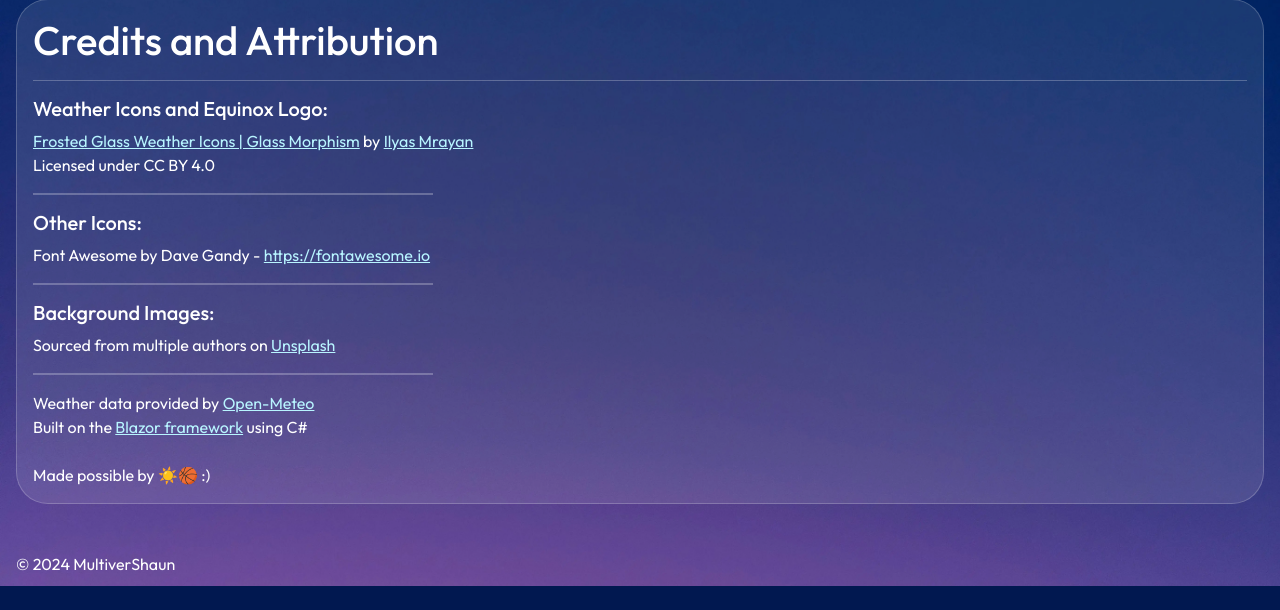
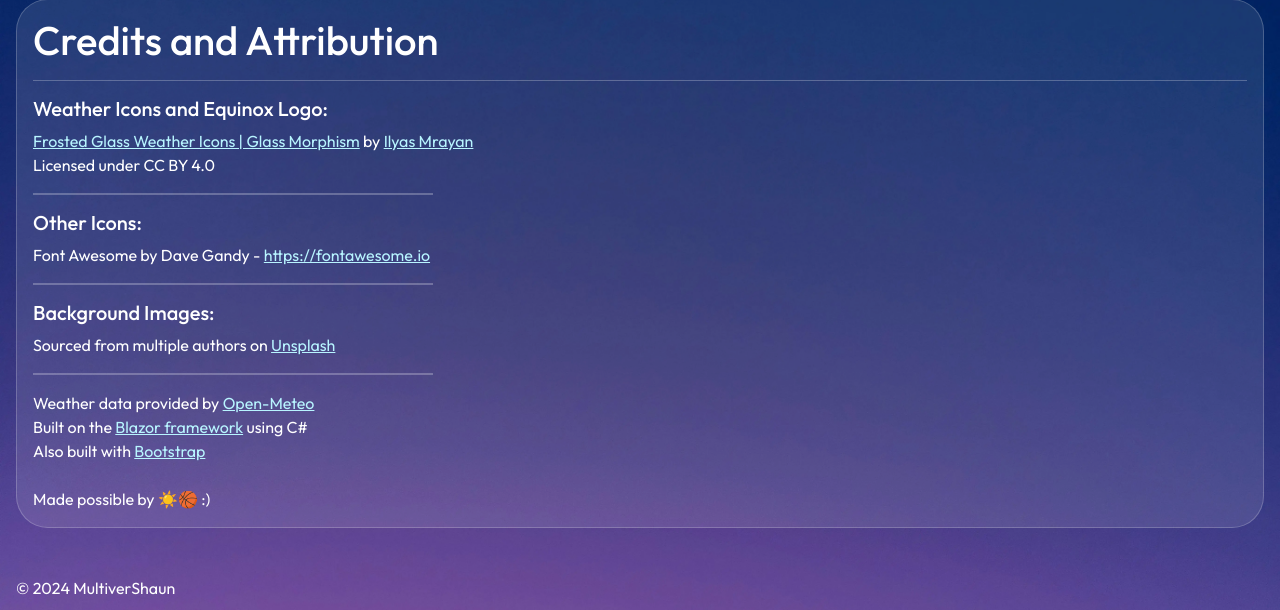
Before and after one commit to MultiverShaun/EquinoxWeather, an ASP.NET Core app: page /about in a window 1280 px wide. Shown: the part 438-1048 px from the top of the page. Before the commit the page ends 1024 px from the top, so only its background shows below. Run offline with ASP.NET Core 8, Linux system fonts and the light colour scheme; style sheets or scripts are compiled from the project's sources.

Commit message:
Add bootstrap to credits

```diff
--- a/EquinoxWeather/Pages/About.razor
+++ b/EquinoxWeather/Pages/About.razor
@@ -65,6 +65,8 @@
 	Weather data provided by <a href="https://open-meteo.com/">Open-Meteo</a>
 	<br />
 	Built on the <a href="https://dotnet.microsoft.com/en-us/apps/aspnet/web-apps/blazor">Blazor framework</a> using C#
+	<br />
+	Also built with <a href="https://getbootstrap.com/">Bootstrap</a>
 	<br /><br />
 	Made possible by ☀️🏀 :)
 </div>
```
